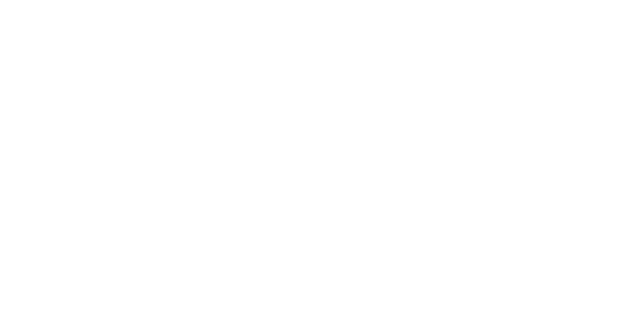
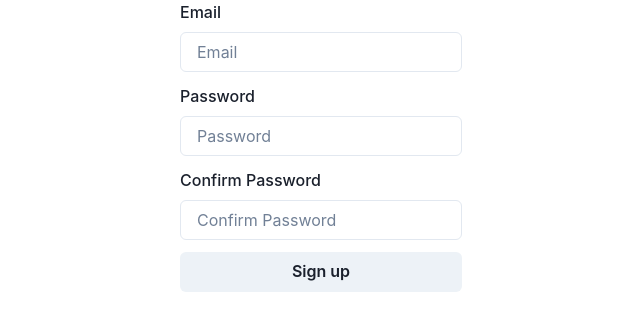
Before and after one commit to railBitsAndHex/react-supabase-demo, a React (Create React App) app in the folder client/: page /signup in a window 1280 px wide. Before the commit this address had no page. Shown: the top 330 px of the page, without its empty margins (319-959 px from the left). Built offline with nearby package versions, Linux system fonts and the light colour scheme.

Commit message:
Created signup form and routing

```diff
--- a/client/src/App.tsx
+++ b/client/src/App.tsx
@@ -1,8 +1,9 @@
-import React from "react";
-import { Routes, Route } from "react-router-dom";
-import "./App.css";
-import Home from "./pages/Home";
-import Login from "./pages/Login";
+import React from "react"
+import { Routes, Route } from "react-router-dom"
+import "./App.css"
+import Home from "./pages/Home"
+import Login from "./pages/Login"
+import Signup from "./pages/Signup"
 
 function App() {
   return (
@@ -11,10 +12,11 @@
         <Routes>
           <Route path="/" element={<Home />} />
           <Route path="/login" element={<Login />} />
+          <Route path="/signup" element={<Signup />} />
         </Routes>
       </main>
     </>
-  );
+  )
 }
 
-export default App;
+export default App
--- /dev/null
+++ b/client/src/components/SignupForm.tsx
@@ -0,0 +1,136 @@
+import React, { useEffect, useState } from "react";
+import { useForm } from "react-hook-form";
+import {
+  FormLabel,
+  FormControl,
+  Input,
+  Button,
+  FormErrorMessage,
+  Stack,
+} from "@chakra-ui/react";
+
+type SignupVals = {
+  email: string;
+  password: string;
+  passwordCfm: string;
+};
+function SignupForm() {
+  const [disableSignup, setDisableSignup] = useState<boolean>(true);
+  const {
+    register,
+    handleSubmit,
+    watch,
+    formState: { errors, isValid },
+    setError,
+    clearErrors,
+  } = useForm<SignupVals>();
+  console.log(errors);
+  useEffect(() => {
+    console.log(`ErrosLen: ${Object.keys(errors).length}`);
+    Object.keys(errors).length === 0
+      ? setDisableSignup(false)
+      : setDisableSignup(true);
+  }, [Object.keys(errors).length]);
+  const emailReg = () => {
+    return register("email", {
+      required: {
+        value: true,
+        message: "Email is required",
+      },
+      pattern: {
+        value: /[0-9]*[a-z]+[0-9]*@([a-z]+\.)+/,
+        message: "Please enter a valid email format",
+      },
+    });
+  };
+  const passwordReg = () => {
+    return register("password", {
+      required: {
+        value: true,
+        message: "Password field is required",
+      },
+      validate: (value: string) => {
+        const pwCfmValue: string = watch().passwordCfm;
+        if (pwCfmValue === value) {
+          clearErrors(["passwordCfm", "password"]);
+          return true;
+        } else {
+          return "Passwords do not match!";
+        }
+      },
+    });
+  };
+  const passwordCfmReg = () => {
+    return register("passwordCfm", {
+      required: {
+        value: true,
+        message: "Confirm Password field is empty!",
+      },
+      onChange: (e) => {
+        const pwValue: string = watch().password;
+        const cfmPwValue: string = e.target.value;
+        console.log(`pwVal: ${pwValue}`);
+        console.log(`cpw: ${cfmPwValue}`);
+        if (pwValue === cfmPwValue) {
+          console.log("TRuee");
+          clearErrors(["passwordCfm", "password"]);
+          return true;
+        } else {
+          setError("passwordCfm", {
+            type: "custom",
+            message: "Passwords do not match",
+          });
+        }
+      },
+      validate: (value: string) => {
+        const pwValue: string = watch().password;
+        if (pwValue === value) {
+          clearErrors(["passwordCfm", "password"]);
+          return true;
+        } else {
+          return "Passwords do not match!";
+        }
+      },
+    });
+  };
+  console.log(isValid);
+  const hello = (data: SignupVals) => console.log(data);
+  return (
+    <>
+      <form onSubmit={handleSubmit((data) => hello(data))}>
+        <Stack spacing={3}>
+          <FormControl isInvalid={errors.email && true}>
+            <FormLabel>Email</FormLabel>
+            <Input {...emailReg()} type="email" placeholder="Email" />
+            <FormErrorMessage>
+              {errors.email && errors.email.message}
+            </FormErrorMessage>
+          </FormControl>
+          <FormControl isInvalid={errors.password && true}>
+            <FormLabel>Password</FormLabel>
+            <Input {...passwordReg()} type="password" placeholder="Password" />
+            <FormErrorMessage>
+              {errors.password && errors.password.message}
+            </FormErrorMessage>
+          </FormControl>
+          <FormControl isInvalid={errors.passwordCfm && true}>
+            <FormLabel htmlFor="passwordCfm">Confirm Password</FormLabel>
+            <Input
+              {...passwordCfmReg()}
+              type="password"
+              placeholder="Confirm Password"
+            />
+            <FormErrorMessage>
+              {errors.passwordCfm && errors.passwordCfm.message}
+            </FormErrorMessage>
+          </FormControl>
+          <Button disabled={disableSignup} type="submit">
+            Sign up
+          </Button>
+        </Stack>
+      </form>
+    </>
+  );
+}
+
+export default SignupForm;
--- /dev/null
+++ b/client/src/pages/Signup.tsx
@@ -0,0 +1,17 @@
+import { Box, Center, Container, Stack } from "@chakra-ui/react";
+import React from "react";
+import SignupForm from "../components/SignupForm";
+
+function Signup() {
+  return (
+    <>
+      <Container>
+        <Center>
+          <SignupForm />
+        </Center>
+      </Container>
+    </>
+  );
+}
+
+export default Signup;
```
